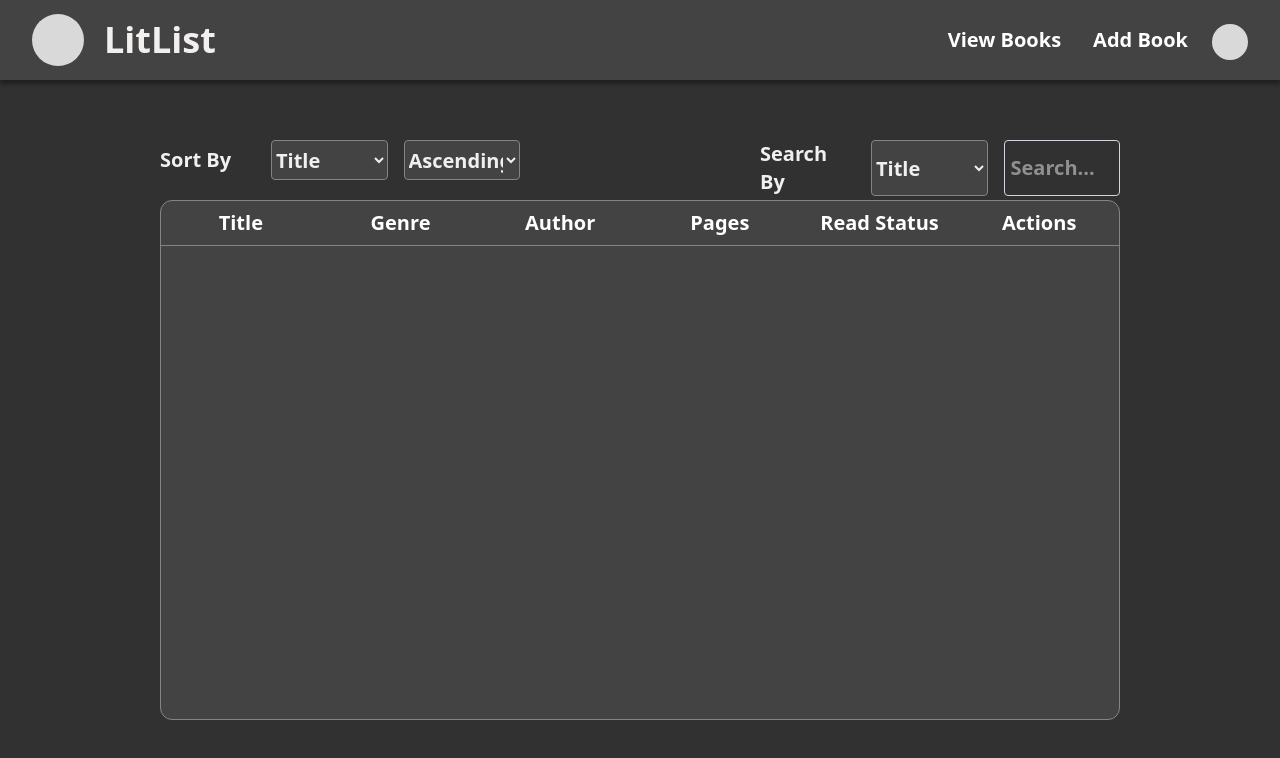
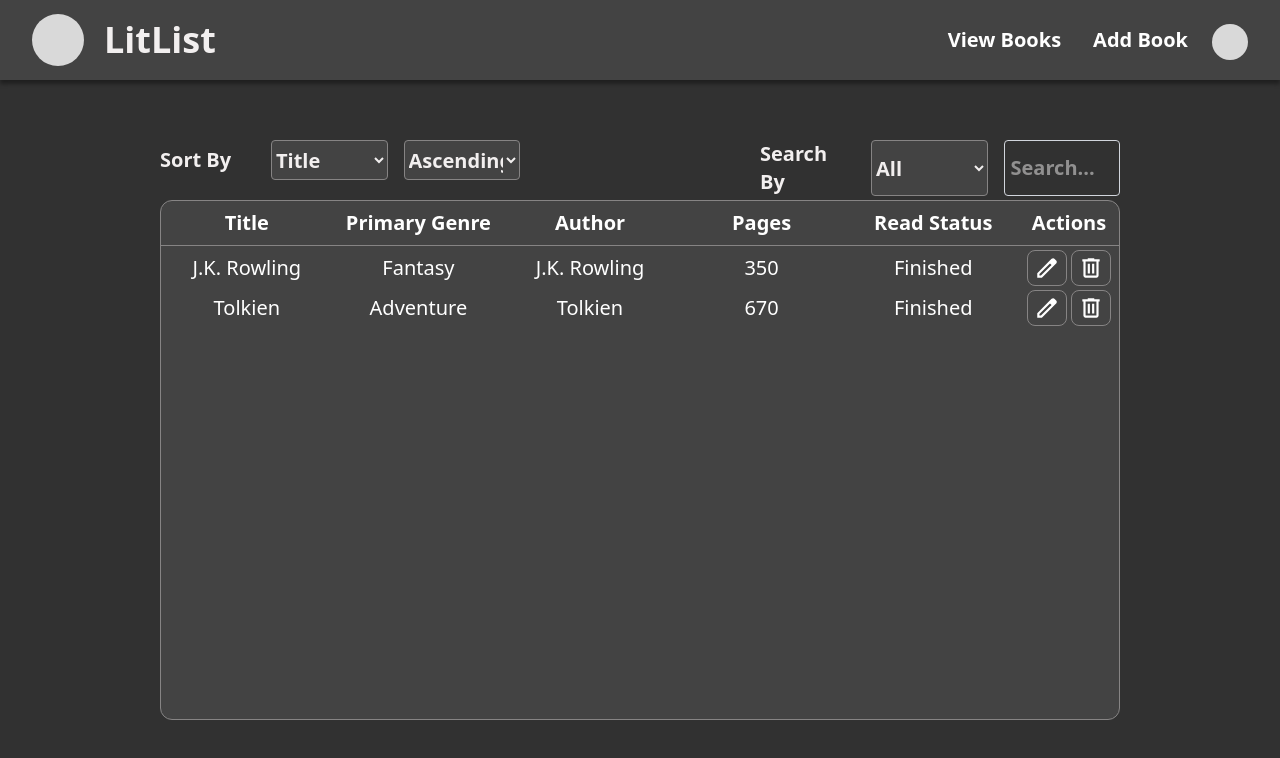
Before and after one commit to xbryan25/litlist, a Vue app in the folder frontend/: page / in a window 1280 px wide. Shown: the top 758 px of the page. Built offline with nearby package versions, Linux system fonts and the light colour scheme; the HTML template or start-up script is replaced by a standard one.

Commit message:
feat(frontend/table): finish TableRow component

```diff
--- a/frontend/src/components/SortAndSearch.vue
+++ b/frontend/src/components/SortAndSearch.vue
@@ -11,7 +11,7 @@
         class="text-xl font-bold text-[#F2EFEF] bg-[#434343] border border-[#868484] rounded-sm min-w-0"
       >
         <option value="Title">Title</option>
-        <option value="Genre">Genre</option>
+        <option value="Genre">Primary Genre</option>
         <option value="Author">Author</option>
         <option value="Pages">Pages</option>
         <option value="Read Status">Read Status</option>
@@ -33,8 +33,9 @@
       <select
         class="text-xl font-bold text-[#F2EFEF] bg-[#434343] border border-[#868484] rounded-sm min-w-0"
       >
+        <option value="All">All</option>
         <option value="Title">Title</option>
-        <option value="Genre">Genre</option>
+        <option value="Genre">Primary Genre</option>
         <option value="Author">Author</option>
         <option value="Pages">Pages</option>
         <option value="Read Status">Read Status</option>
--- a/frontend/src/components/Table.vue
+++ b/frontend/src/components/Table.vue
@@ -1,10 +1,40 @@
-<script setup lang="ts"></script>
+<script setup lang="ts">
+import TableRow from './TableRow.vue'
+
+interface Book {
+  id: string
+  title: string
+  genre: string
+  author: string
+  pages: number
+  readStatus: boolean
+}
+
+const books: Book[] = [
+  {
+    id: '1',
+    title: 'Harry Potter',
+    genre: 'Fantasy',
+    author: 'J.K. Rowling',
+    pages: 350,
+    readStatus: true,
+  },
+  {
+    id: '2',
+    title: 'Lord of the Rings',
+    genre: 'Adventure',
+    author: 'Tolkien',
+    pages: 670,
+    readStatus: true,
+  },
+]
+</script>
 
 <template>
   <div class="bg-[#434343] min-h-130 rounded-xl border border-[#868484]">
-    <div class="grid grid-cols-6 mt-1 mb-1">
+    <div class="grid grid-cols-[1fr_1fr_1fr_1fr_1fr_100px] mt-1 mb-1">
       <div class="text-center text-white px-3 py-1 font-bold text-xl">Title</div>
-      <div class="text-center text-white px-3 py-1 font-bold text-xl">Genre</div>
+      <div class="text-center text-white px-3 py-1 font-bold text-xl">Primary Genre</div>
       <div class="text-center text-white px-3 py-1 font-bold text-xl">Author</div>
       <div class="text-center text-white px-3 py-1 font-bold text-xl">Pages</div>
       <div class="text-center text-white px-3 py-1 font-bold text-xl">Read Status</div>
@@ -12,5 +42,7 @@
     </div>
 
     <hr class="border-t border-[#868484]" />
+
+    <TableRow v-for="book in books.slice(0, books.length)" :key="book.id" :book="book" />
   </div>
 </template>
--- a/frontend/src/components/TableRow.vue
+++ b/frontend/src/components/TableRow.vue
@@ -0,0 +1,40 @@
+<script setup lang="ts">
+import { defineProps, ref, computed, type Ref } from 'vue'
+// import delete_icon from '@/assets/images/delete.svg'
+// import edit_icon from '@/assets/images/edit.svg'
+
+interface Book {
+  id: string
+  title: string
+  genre: string
+  author: string
+  pages: number
+  readStatus: boolean
+}
+
+interface Props {
+  book: Book
+}
+
+const props = defineProps<Props>()
+</script>
+
+<template>
+  <div class="grid grid-cols-[1fr_1fr_1fr_1fr_1fr_100px] mt-1 mb-1">
+    <div class="text-center text-white px-3 py-1 text-xl">{{ book.author }}</div>
+    <div class="text-center text-white px-3 py-1 text-xl">{{ book.genre }}</div>
+    <div class="text-center text-white px-3 py-1 text-xl">{{ book.author }}</div>
+    <div class="text-center text-white px-3 py-1 text-xl">{{ book.pages }}</div>
+    <div class="text-center text-white px-3 py-1 text-xl">
+      {{ book.readStatus ? 'Finished' : 'Not finished' }}
+    </div>
+    <div class="flex gap-1 mx-2">
+      <div class="flex flex-1 rounded-lg border border-[#868484] justify-center cursor-pointer">
+        <img src="@/assets/images/edit.svg" alt="Logo" class="w-[26px] h-auto" />
+      </div>
+      <div class="flex flex-1 rounded-lg border border-[#868484] justify-center cursor-pointer">
+        <img src="@/assets/images/delete.svg" alt="Logo" class="w-[26px] h-auto" />
+      </div>
+    </div>
+  </div>
+</template>
```
Also changed, not shown: frontend/src/assets/images/delete.svg (added), frontend/src/assets/images/edit.svg (added).
